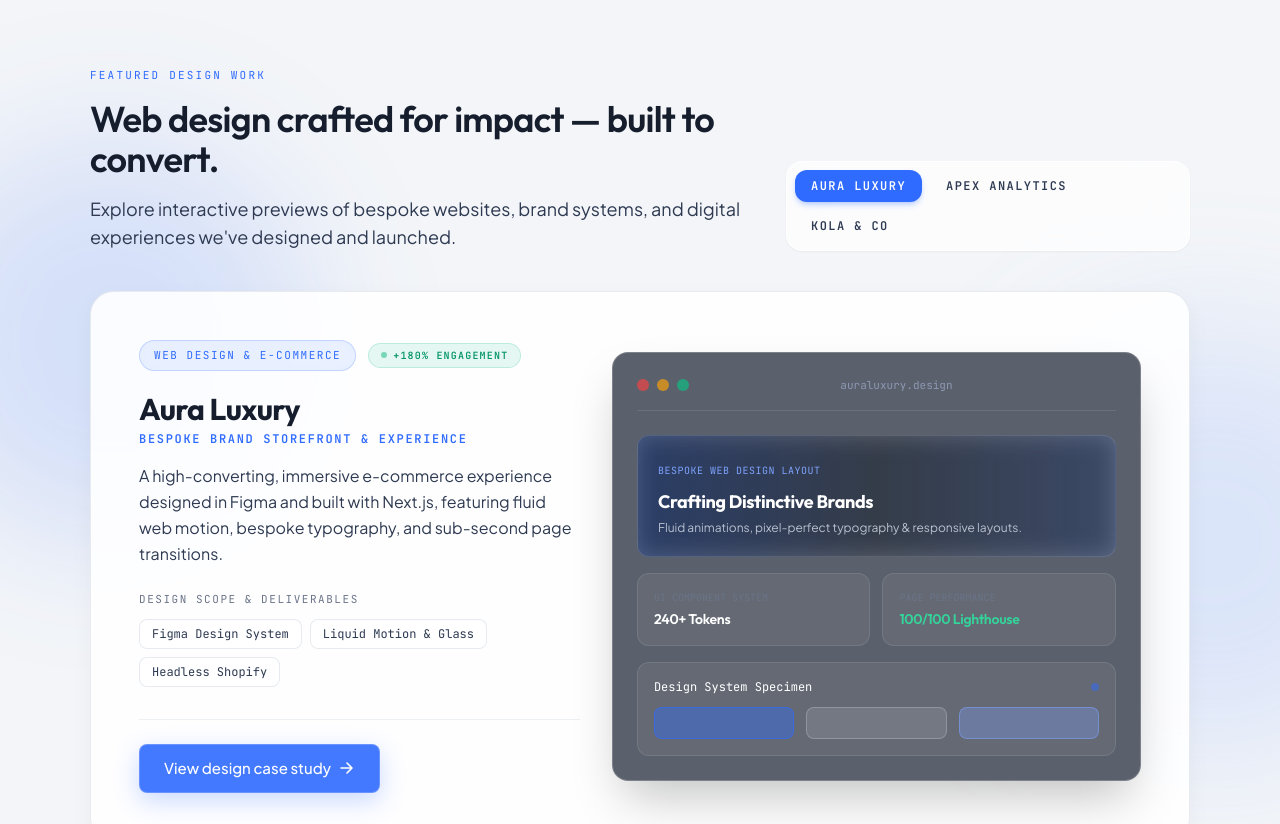
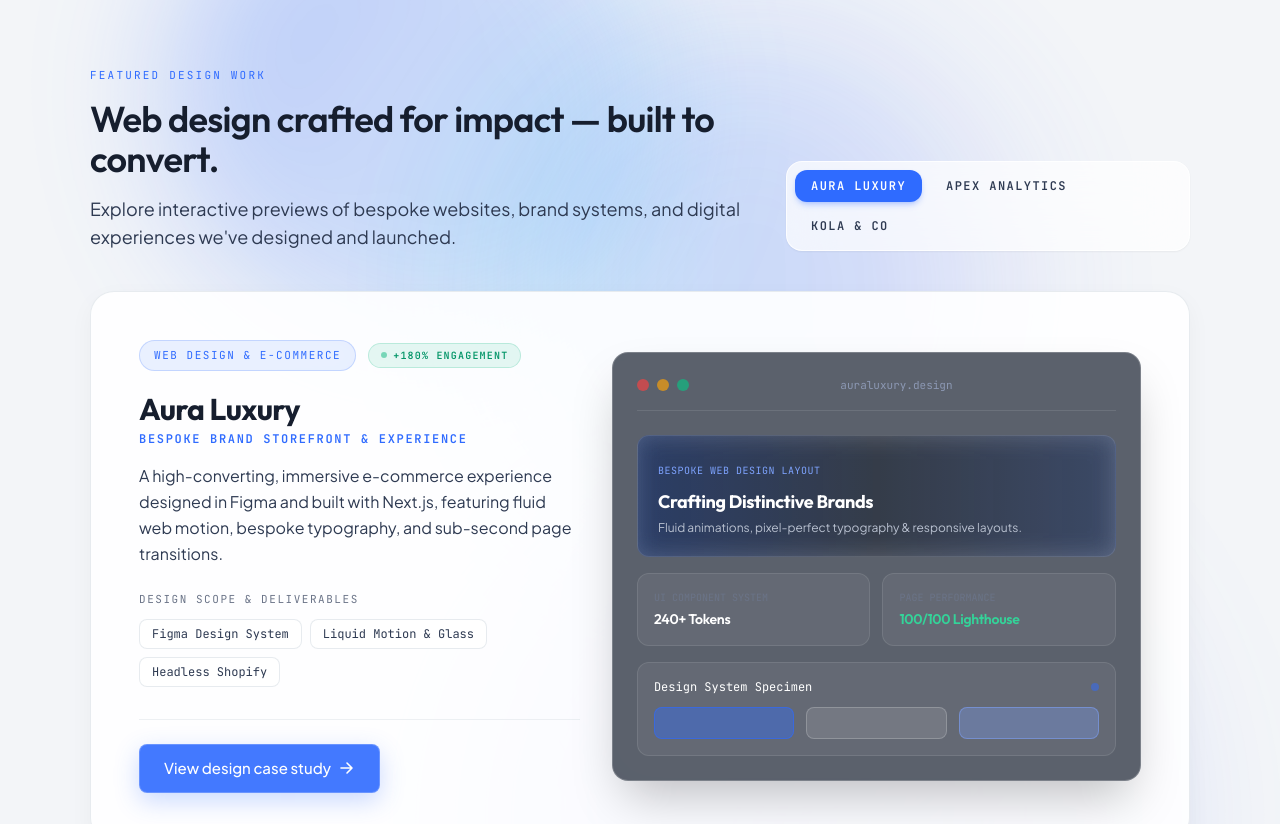
Before and after one commit to olamide1738/halveron-website, a Next.js app: page / in a window 1280 px wide. Shown: the part 1900-2724 px from the top of the page. Built offline with nearby package versions, Linux system fonts and the light colour scheme.

Commit message:
Add dynamic moving ambient glow to Featured Showcase section

```diff
--- a/app/globals.css
+++ b/app/globals.css
@@ -120,6 +120,24 @@
     animation: fluidBlob 16s ease-in-out infinite alternate-reverse;
   }
 
+  /* Dynamic Moving Ambient Glow Animations */
+  .animate-glow-wander-1 {
+    animation: glowWander1 14s cubic-bezier(0.4, 0, 0.2, 1) infinite alternate;
+    will-change: transform;
+  }
+  .animate-glow-wander-2 {
+    animation: glowWander2 18s cubic-bezier(0.4, 0, 0.2, 1) infinite alternate-reverse;
+    will-change: transform;
+  }
+  .animate-glow-wander-3 {
+    animation: glowWander3 12s cubic-bezier(0.4, 0, 0.2, 1) infinite alternate;
+    will-change: transform;
+  }
+  .animate-glow-pulse {
+    animation: glowPulse 8s ease-in-out infinite alternate;
+    will-change: transform, opacity;
+  }
+
   /* Gradient hairline used to separate stacked dark bands. */
   .rule-fade {
     height: 1px;
@@ -151,6 +169,66 @@
   }
   .border-line {
     @apply dark:border-white/10;
+  }
+}
+
+@keyframes glowWander1 {
+  0% {
+    transform: translate3d(0, 0, 0) scale(1) rotate(0deg);
+  }
+  33% {
+    transform: translate3d(160px, 80px, 0) scale(1.25) rotate(45deg);
+  }
+  66% {
+    transform: translate3d(280px, -50px, 0) scale(0.95) rotate(90deg);
+  }
+  100% {
+    transform: translate3d(120px, 140px, 0) scale(1.2) rotate(135deg);
+  }
+}
+
+@keyframes glowWander2 {
+  0% {
+    transform: translate3d(0, 0, 0) scale(1.15) rotate(0deg);
+  }
+  33% {
+    transform: translate3d(-180px, -90px, 0) scale(0.9) rotate(-60deg);
+  }
+  66% {
+    transform: translate3d(-300px, 60px, 0) scale(1.3) rotate(-120deg);
+  }
+  100% {
+    transform: translate3d(-120px, -140px, 0) scale(1.05) rotate(-180deg);
+  }
+}
+
+@keyframes glowWander3 {
+  0% {
+    transform: translate3d(0, 0, 0) scale(1);
+    opacity: 0.6;
+  }
+  50% {
+    transform: translate3d(140px, -80px, 0) scale(1.35);
+    opacity: 0.9;
+  }
+  100% {
+    transform: translate3d(-110px, 90px, 0) scale(0.85);
+    opacity: 0.55;
+  }
+}
+
+@keyframes glowPulse {
+  0% {
+    opacity: 0.45;
+    transform: scale(0.95);
+  }
+  50% {
+    opacity: 0.85;
+    transform: scale(1.18);
+  }
+  100% {
+    opacity: 0.45;
+    transform: scale(0.95);
   }
 }
 
--- a/components/FeaturedShowcase.jsx
+++ b/components/FeaturedShowcase.jsx
@@ -46,13 +46,21 @@
 
   return (
     <Section paper className="relative overflow-hidden py-24">
-      {/* Ambient Liquid Orbs */}
+      {/* Dynamic Moving Ambient Glow Canvas */}
       <div
-        className="pointer-events-none absolute -left-24 top-1/4 h-96 w-96 rounded-full bg-cobalt/15 blur-3xl animate-fluid-blob"
+        className="pointer-events-none absolute -left-20 top-6 h-[480px] w-[480px] rounded-full bg-gradient-to-tr from-cobalt/35 via-cobalt/20 to-sky-400/25 blur-3xl animate-glow-wander-1"
         aria-hidden="true"
       />
       <div
-        className="pointer-events-none absolute -right-24 bottom-1/4 h-96 w-96 rounded-full bg-cobalt-light/20 blur-3xl animate-fluid-blob-slow"
+        className="pointer-events-none absolute -right-20 bottom-6 h-[520px] w-[520px] rounded-full bg-gradient-to-bl from-cobalt-light/35 via-indigo-500/25 to-cobalt/20 blur-3xl animate-glow-wander-2"
+        aria-hidden="true"
+      />
+      <div
+        className="pointer-events-none absolute left-1/3 top-1/4 h-[400px] w-[400px] rounded-full bg-gradient-to-r from-sky-400/20 via-cobalt/25 to-indigo-400/20 blur-3xl animate-glow-wander-3"
+        aria-hidden="true"
+      />
+      <div
+        className="pointer-events-none absolute right-1/4 top-1/2 h-[350px] w-[350px] rounded-full bg-cobalt/20 dark:bg-cobalt-light/20 blur-3xl animate-glow-pulse"
         aria-hidden="true"
       />
 
```
